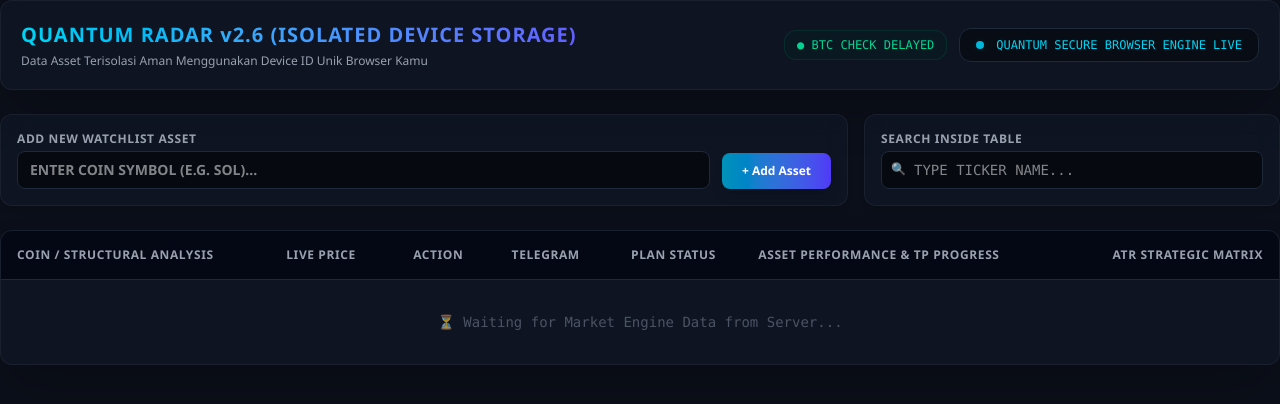
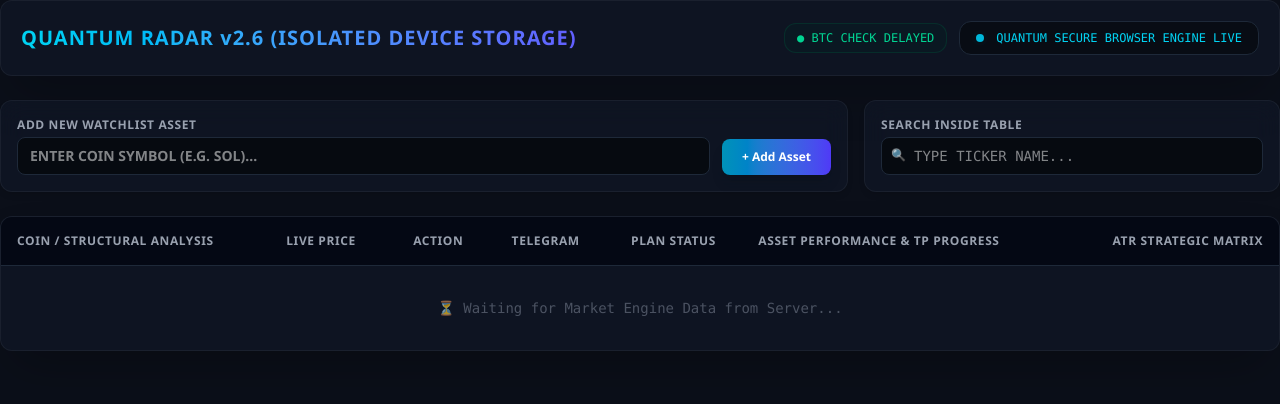
Before and after one commit to az166/Quantum_radar, a Flask app: page / in a window 1280 px wide. Shown: the top 404 px of the page. Run offline with Flask 3, Linux system fonts and the light colour scheme; data that the repository does not hold is empty.

Commit message:
Update index.html

```diff
--- a/templates/index.html
+++ b/templates/index.html
@@ -18,7 +18,6 @@
                 <h1 class="text-xl font-black tracking-wider text-transparent bg-clip-text bg-gradient-to-r from-cyan-400 to-indigo-500">
                     QUANTUM RADAR v2.6 (ISOLATED DEVICE STORAGE)
                 </h1>
-                <p class="text-xs text-gray-400 mt-1">Data Asset Terisolasi Aman Menggunakan Device ID Unik Browser Kamu</p>
             </div>
             <div class="flex flex-col md:flex-row items-start md:items-center gap-3">
                 <div id="btc-badge" class="text-xs font-mono px-3 py-1.5 rounded-xl border border-gray-800 bg-black/40 text-gray-400">
```
